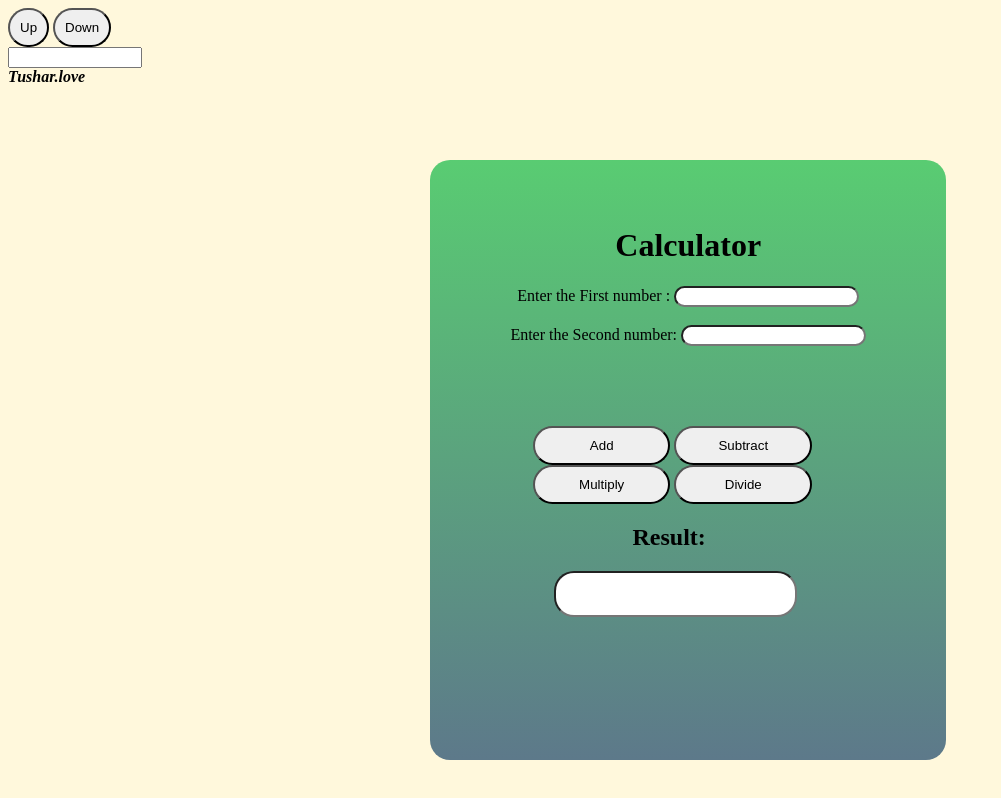
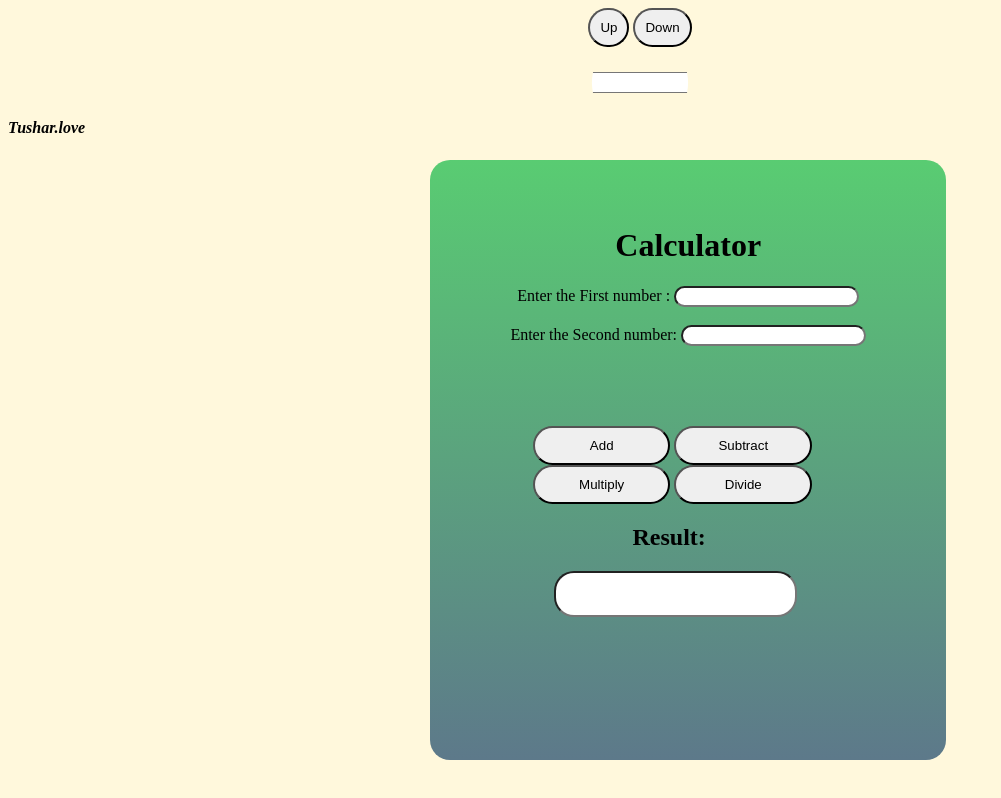
Before and after one commit to 22tushar/calculator, a plain HTML site: page jsproject/index.html in a window 1280 px wide. Shown: the whole page, without its empty margins (0-1001 px from the left). Drawn offline with Linux system fonts and the light colour scheme.

Commit message:
Update cal.css

```diff
--- a/jsproject/cal.css
+++ b/jsproject/cal.css
@@ -50,6 +50,18 @@ button{
    width: 60%;
 }
 
+.counter{
+   display: block;
+   text-align: center;
+   /* padding: 2%; */
+   /* margin: 2%; */
+
+}
+.counter #count{
+   margin: 2%;
+   clip-path: circle(50%);
+}
+
 @media only screen and (max-width: 600px) {
    .cal{
       margin-left: 0%;
```
